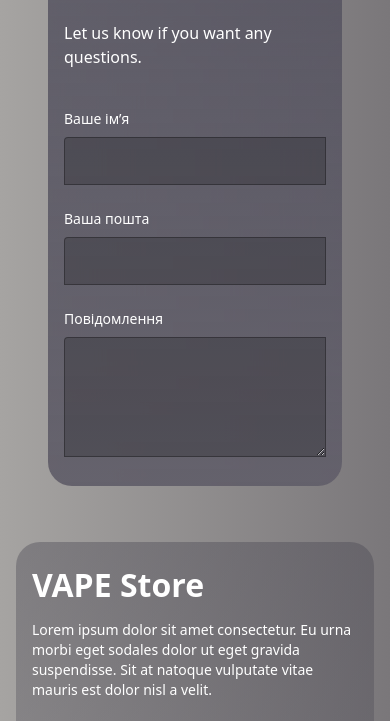
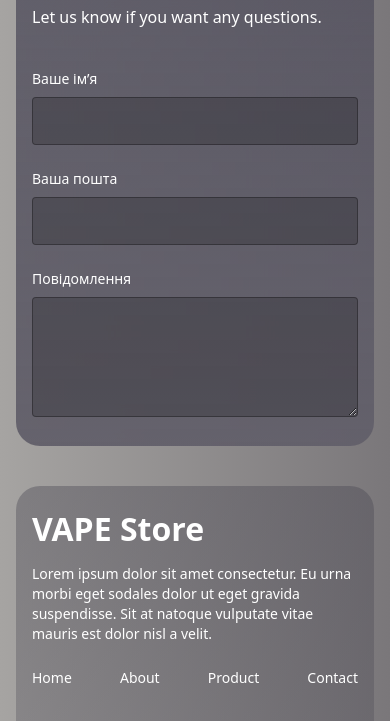
Before and after one commit to Nikolaev3Artem/Vape-Store, a website: page index.html in a window 390 px wide. Shown: the part 6395-7116 px from the top of the page. Drawn offline with Linux system fonts and the light colour scheme; files whose address does not match are found by name.

Commit message:
Hot fix for contact form addaptive

```diff
--- a/assets/css/dev.css
+++ b/assets/css/dev.css
@@ -100,7 +100,7 @@
     margin-top: 8px;
     padding: 12px 0px 0px 0px;
     gap: 8px;
-    border-radius: 4px 0px 0px 0px;
+    border-radius: 4px;
     border: 1px 0px 0px 0px;
     opacity: 0px;
     background: rgba(0, 0, 0, 0.2);
@@ -110,7 +110,7 @@
     margin-top: 8px;
     padding: 12px 0px 0px 0px;
     gap: 8px;
-    border-radius: 4px 0px 0px 0px;
+    border-radius: 4px;
     border: 1px 0px 0px 0px;
     opacity: 0px;
     background: rgba(0, 0, 0, 0.2);
--- a/index.html
+++ b/index.html
@@ -300,9 +300,10 @@
             </div>
         </div>
 
-        <div class="custom-container bg-none grid grid-cols-2 lg:grid-cols-1">
+        <div
+            class="custom-container md:m-0 bg-none grid grid-cols-2 lg:grid-cols-1">
             <div><img src alt></div>
-            <div class="custom-container contact-form">
+            <div class="custom-container md:m-0 contact-form">
                 <form action="POST">
                     <h1 class="font-medium">Напишіть нам!</h1>
                     <h6 class="mt-4">Let us know if you want any questions.</h6>
```
Also changed, not shown: assets/css/style.css.
